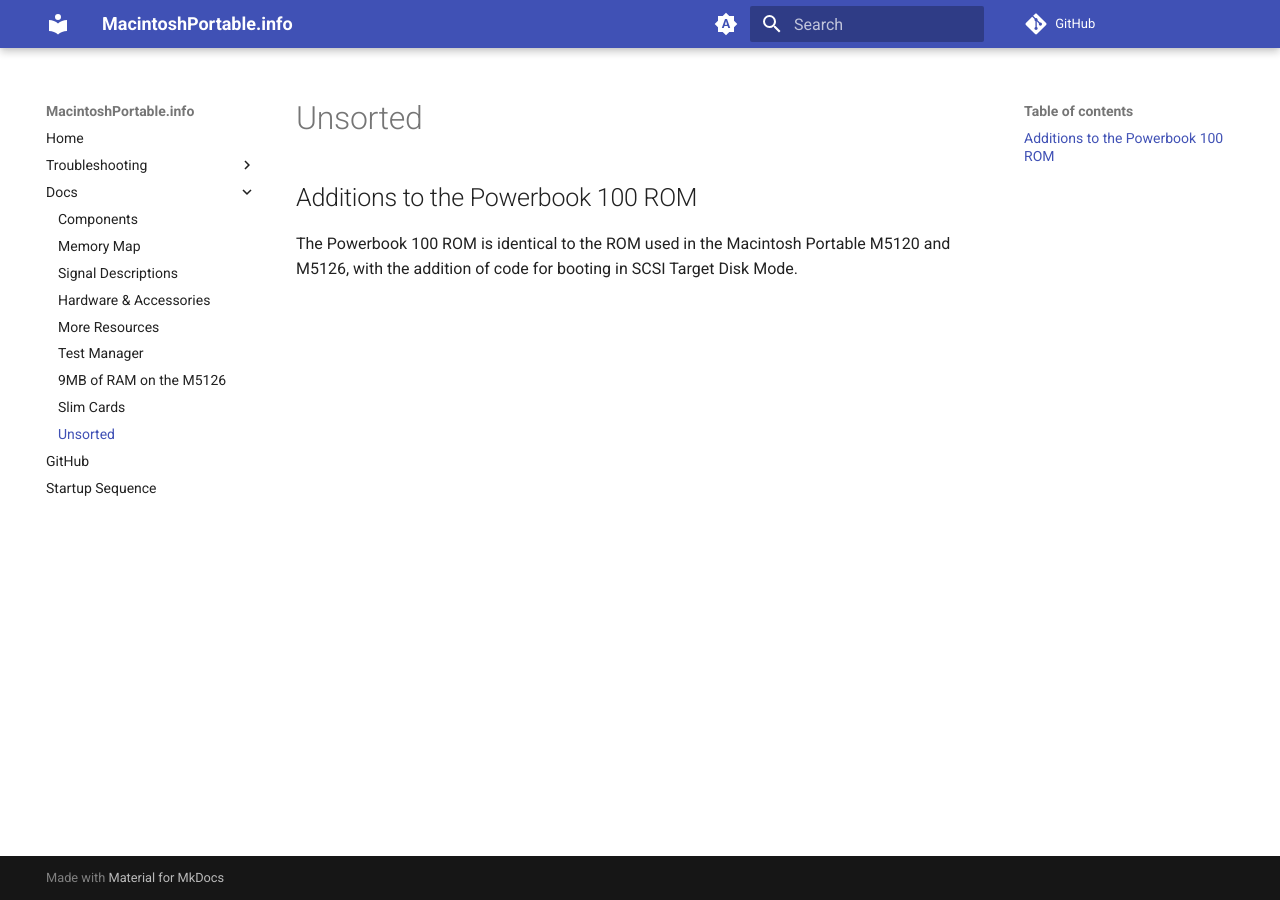
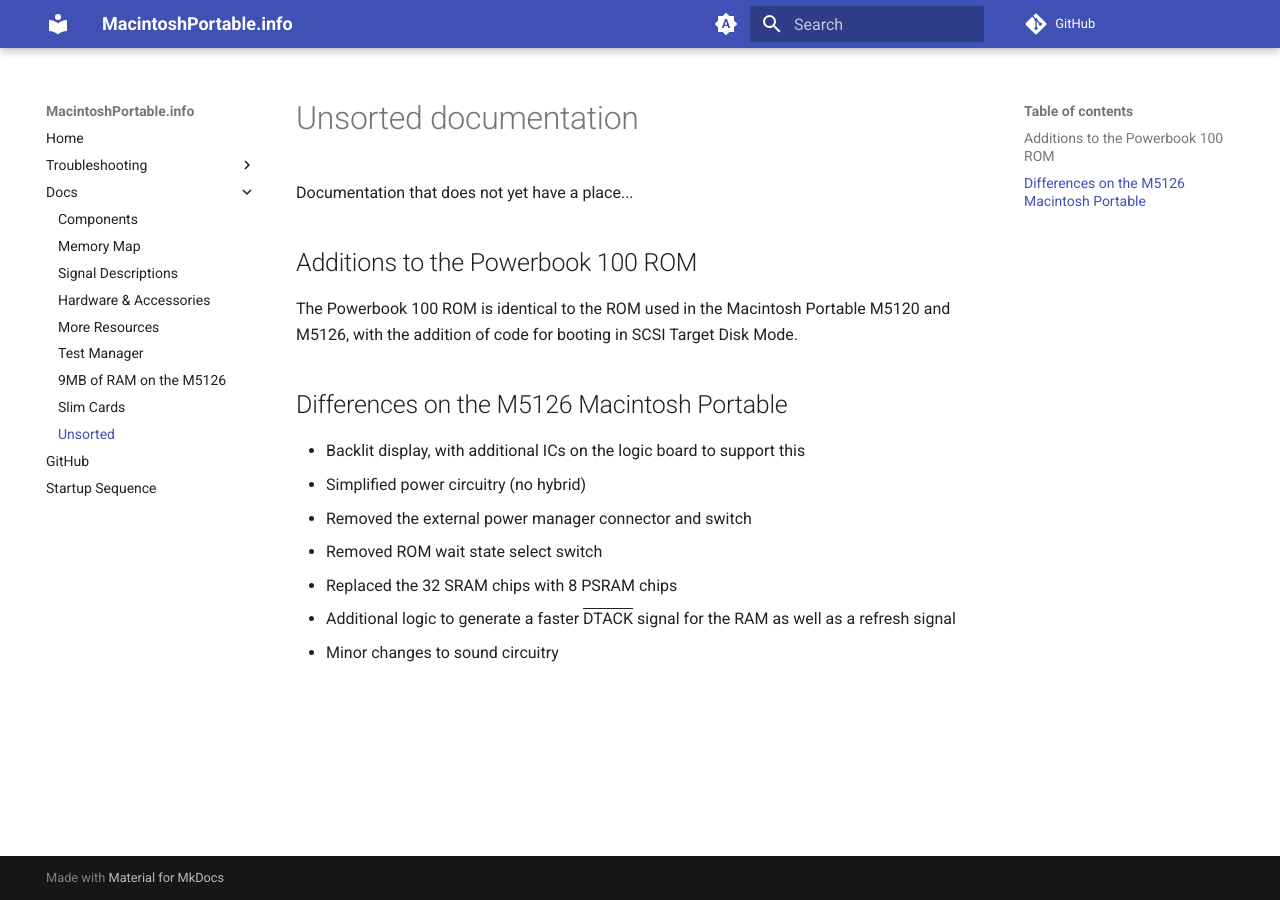
Before and after one commit to rezafouladian/MacintoshPortable, an MkDocs documentation site: the page built from docs/Unsorted.md, in a window 1280 px wide. Built offline with MkDocs 1.6.1 and Material for MkDocs 9.7.7, drawn with Linux system fonts in a browser that asks for light colours; comment, search, counter and statistics services are not loaded.

Commit message:
Update Unsorted.md

```diff
--- a/docs/Unsorted.md
+++ b/docs/Unsorted.md
@@ -1,3 +1,17 @@
+# Unsorted documentation
+
+Documentation that does not yet have a place...
+
 ## Additions to the Powerbook 100 ROM
 
 The Powerbook 100 ROM is identical to the ROM used in the Macintosh Portable M5120 and M5126, with the addition of code for booting in SCSI Target Disk Mode.
+
+## Differences on the M5126 Macintosh Portable
+
+- Backlit display, with additional ICs on the logic board to support this
+- Simplified power circuitry (no hybrid)
+- Removed the external power manager connector and switch
+- Removed ROM wait state select switch
+- Replaced the 32 SRAM chips with 8 PSRAM chips
+- Additional logic to generate a faster <span style="text-decoration:overline">DTACK</span> signal for the RAM as well as a refresh signal
+- Minor changes to sound circuitry
```
